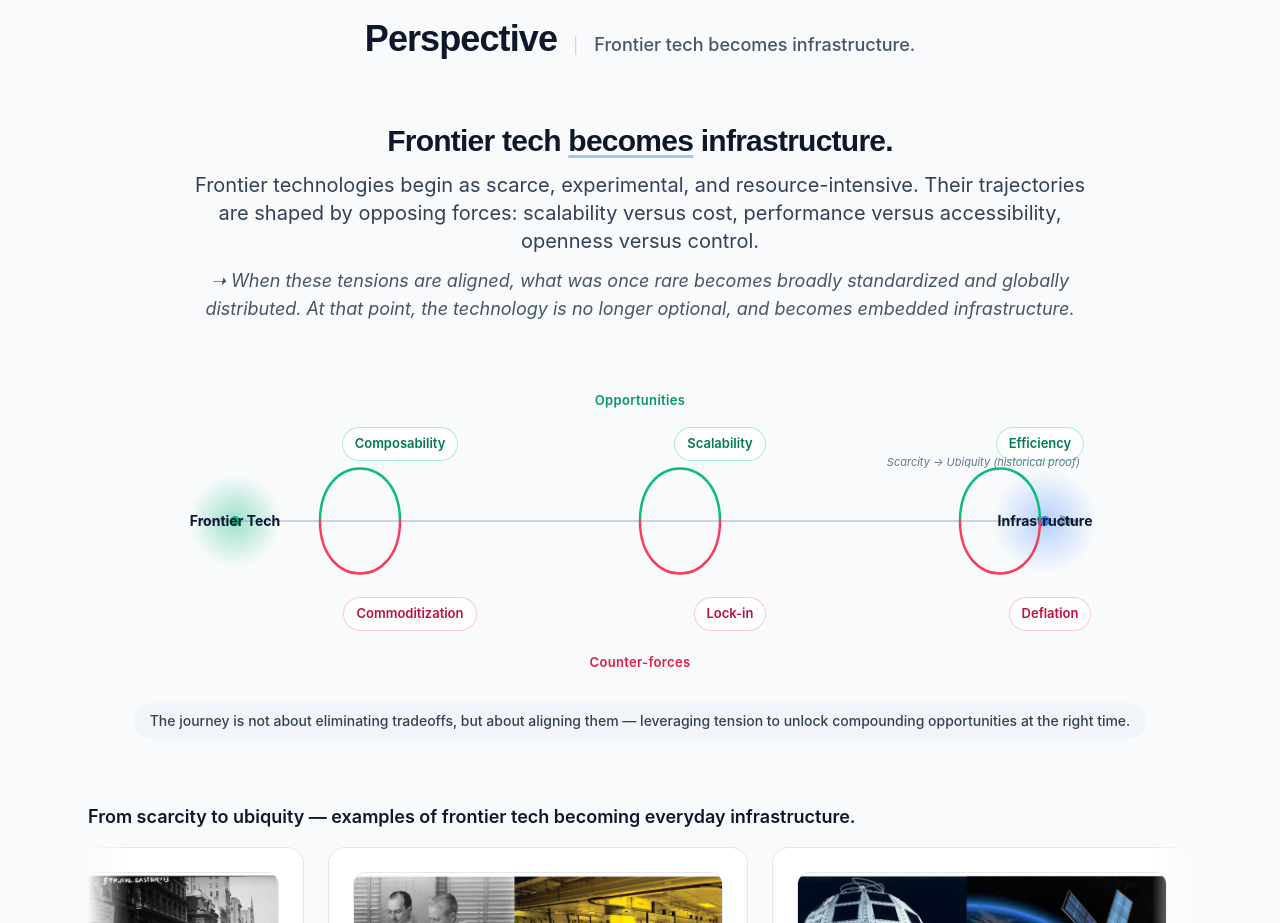
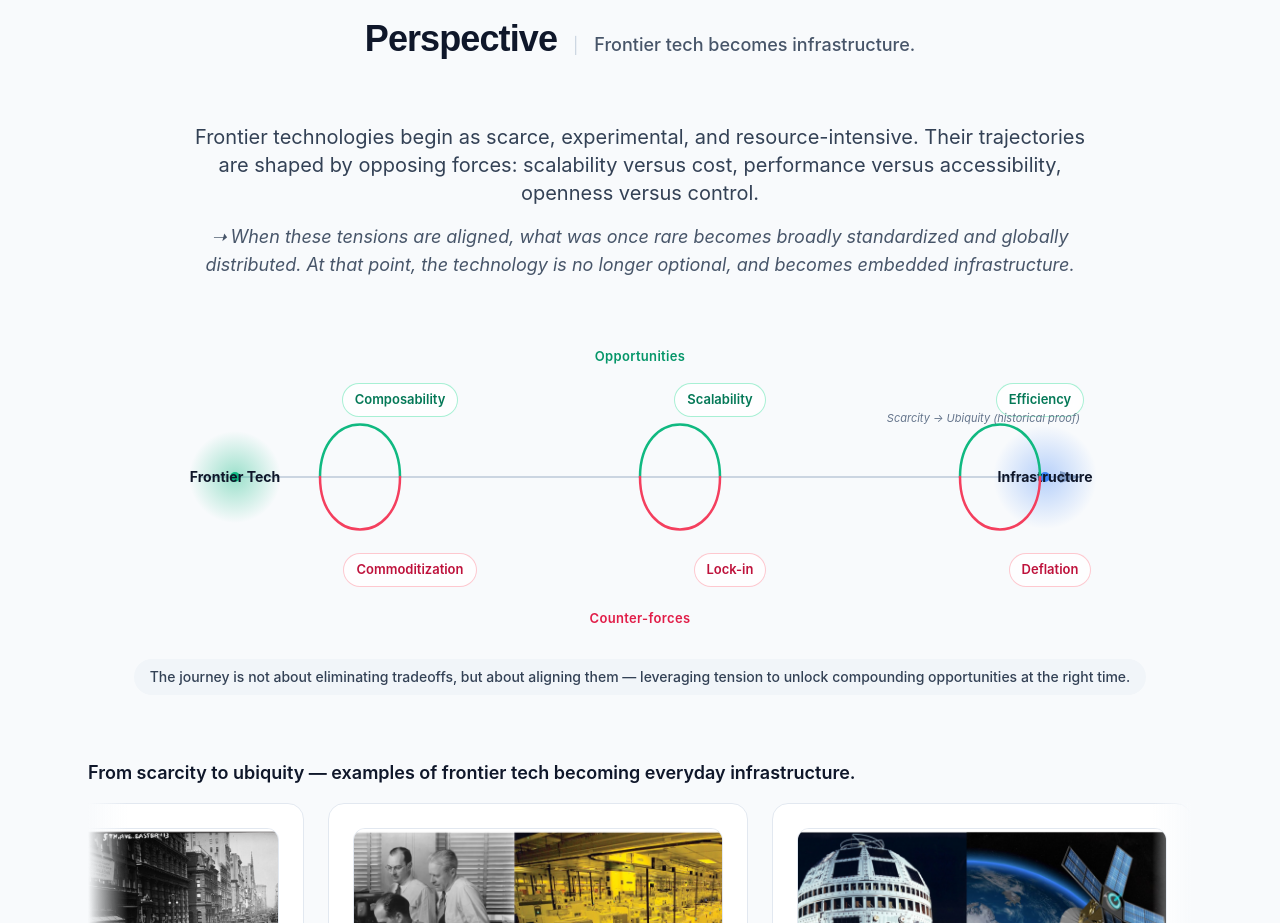
Before and after one commit to thsvc/sparkle-static, a React (Vite) app: page / in a window 1280 px wide. Shown: the part 1660-2583 px from the top of the page. Built offline with nearby package versions, Linux system fonts and the light colour scheme.

Commit message:
Update App.jsx

```diff
--- a/src/App.jsx
+++ b/src/App.jsx
@@ -57,16 +57,19 @@ const PerspectiveManifold = () => {
   return (
     <div className="my-16">
       {/* Phrase manifeste compactée */}
+     {/* Intro copy (sans titre répété) */}
       <div className="text-center mb-12">
-        <p className="font-grotesk text-2xl md:text-3xl font-bold text-slate-900 dark:text-white tracking-tight">
-          Frontier tech <span className="underline decoration-blue-400/60 underline-offset-4">becomes</span> infrastructure.
+        <p className="max-w-4xl mx-auto text-lg md:text-xl text-slate-700 dark:text-slate-300 leading-relaxed">
+          Frontier technologies begin as scarce, experimental, and resource-intensive.
+          Their trajectories are shaped by opposing forces: scalability versus cost,
+          performance versus accessibility, openness versus control.
         </p>
-        <p className="mt-3 max-w-4xl mx-auto text-lg md:text-xl text-slate-700 dark:text-slate-300 leading-relaxed">
-          Frontier technologies begin as scarce, experimental, and resource-intensive. Their trajectories are shaped by opposing forces: scalability versus cost, performance versus accessibility, openness versus control.
-        </p>
-
-        <p className="mt-3 max-w-4xl mx-auto text-base md:text-lg italic text-slate-600 dark:text-slate-400">
-          ➝ When these tensions are aligned, what was once rare becomes broadly standardized and globally distributed. At that point, the technology is no longer optional, and becomes embedded infrastructure.
+
+        <p className="mt-4 max-w-4xl mx-auto text-base md:text-lg italic text-slate-600 dark:text-slate-400">
+          <span aria-hidden="true" className="mr-1">➝</span>
+          When these tensions are aligned, what was once rare becomes broadly standardized and
+          globally distributed. At that point, the technology is no longer optional, and becomes
+          embedded infrastructure.
         </p>
       </div>
 
```
